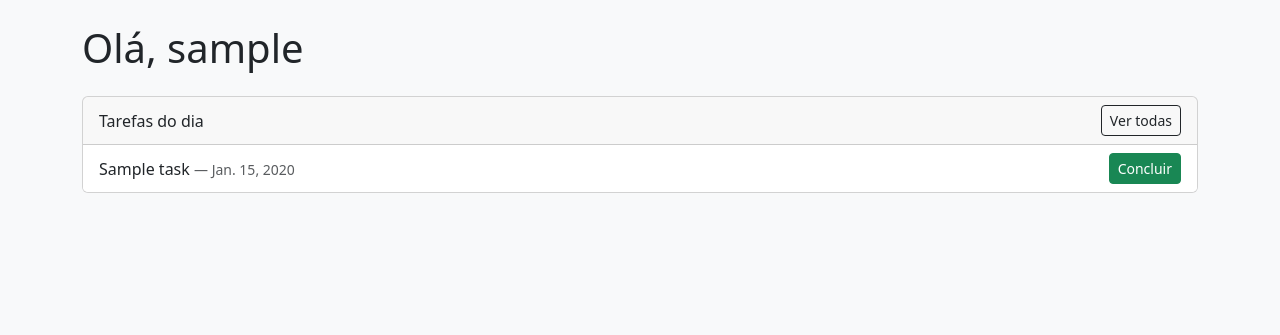
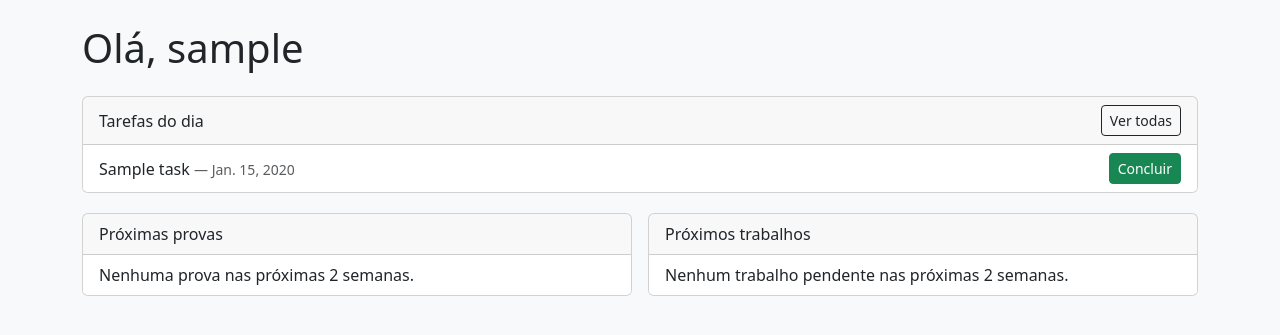
Before and after one commit to vilaca-davi/lifeos-, a Django app: page /dashboard/ in a window 1280 px wide. Shown: the part 56-391 px from the top of the page. Run offline with Django 5.2, Linux system fonts and the light colour scheme; a user stored in the database is signed in; tables that the repository leaves empty hold one stand-in row (values such as "Sample post").

Commit message:
v0.2: dashboard exibe proximas provas e trabalhos

```diff
--- a/dashboard/templates/dashboard/home.html
+++ b/dashboard/templates/dashboard/home.html
@@ -19,4 +19,37 @@
         {% endfor %}
     </ul>
 </div>
+<div class="row mt-1 g-3">
+    <div class="col-md-6">
+        <div class="card">
+            <div class="card-header">Próximas provas</div>
+            <ul class="list-group list-group-flush">
+                {% for exam in upcoming_exams %}
+                    <li class="list-group-item">
+                        <a href="{% url 'subject-detail' exam.subject.pk %}">{{ exam.subject.name }}</a>
+                        — {{ exam.date }}
+                    </li>
+                {% empty %}
+                    <li class="list-group-item">Nenhuma prova nas próximas 2 semanas.</li>
+                {% endfor %}
+            </ul>
+        </div>
+    </div>
+    <div class="col-md-6">
+        <div class="card">
+            <div class="card-header">Próximos trabalhos</div>
+            <ul class="list-group list-group-flush">
+                {% for assignment in upcoming_assignments %}
+                    <li class="list-group-item">
+                        <a href="{% url 'subject-detail' assignment.subject.pk %}">{{ assignment.subject.name }}</a>
+                        — {{ assignment.due_date }}
+                        <span class="badge bg-secondary">{{ assignment.get_status_display }}</span>
+                    </li>
+                {% empty %}
+                    <li class="list-group-item">Nenhum trabalho pendente nas próximas 2 semanas.</li>
+                {% endfor %}
+            </ul>
+        </div>
+    </div>
+</div>
 {% endblock %}
--- a/dashboard/views.py
+++ b/dashboard/views.py
@@ -1,8 +1,27 @@
 from django.contrib.auth.decorators import login_required
 from django.shortcuts import render
+from datetime import date, timedelta
 from tasks.models import Task
+from studies.models import Exam, Assignment
+
 
 @login_required
 def home(request):
     tasks = Task.objects.filter(status="pendente").order_by("due_date")
-    return render(request, "dashboard/home.html", {"tasks": tasks})
+
+    today = date.today()
+    horizon = today + timedelta(days=14)  # próximas 2 semanas
+
+    upcoming_exams = Exam.objects.filter(
+        date__gte=today, date__lte=horizon
+    ).order_by("date")
+
+    upcoming_assignments = Assignment.objects.filter(
+        due_date__gte=today, due_date__lte=horizon
+    ).exclude(status="entregue").order_by("due_date")
+
+    return render(request, "dashboard/home.html", {
+        "tasks": tasks,
+        "upcoming_exams": upcoming_exams,
+        "upcoming_assignments": upcoming_assignments,
+    })
```
